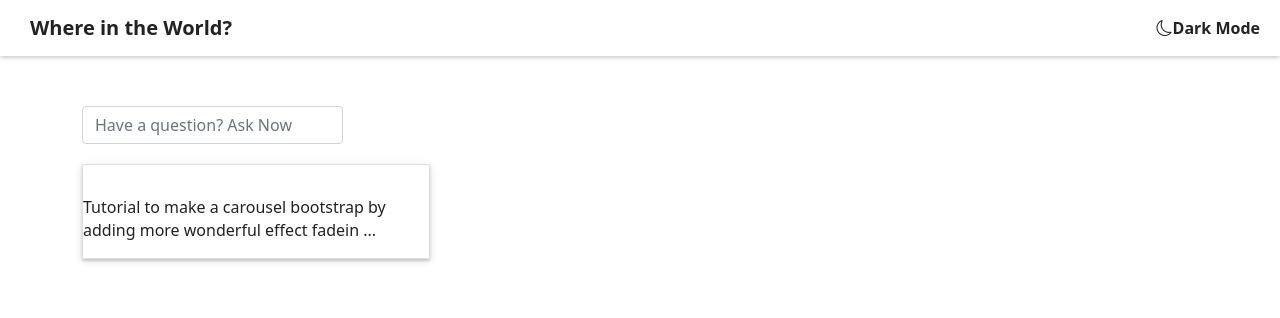
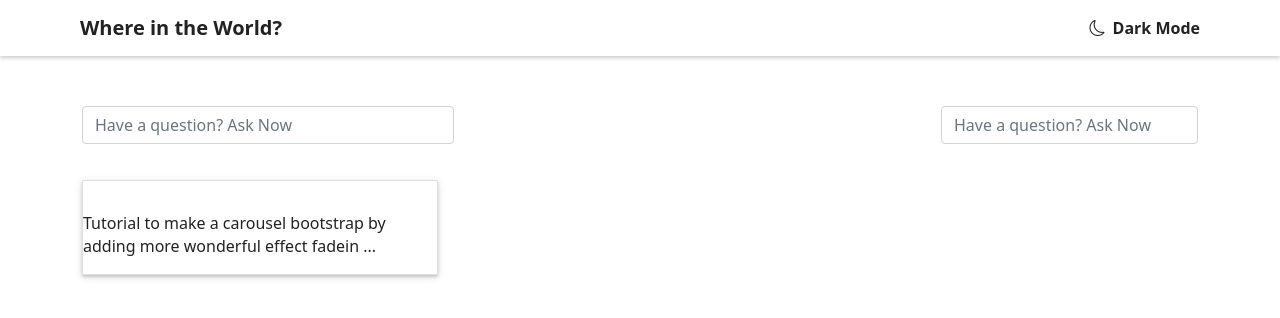
Before and after one commit to uriasvitor/Angular_Challenge_Countries, an Angular app: page / in a window 1280 px wide. Shown: the top 318 px of the page. Built offline with nearby package versions, Linux system fonts and the light colour scheme.

Commit message:
ServiceHttp

```diff
--- a/src/app/app.module.ts
+++ b/src/app/app.module.ts
@@ -15,7 +15,7 @@ import { ListsComponent } from './components/lists/lists.component';
   imports: [
     BrowserModule,
     AppRoutingModule,
-    CommonModule
+    CommonModule,
   ],
   providers: [],
   bootstrap: [AppComponent],
--- a/src/app/components/home/home.component.scss
+++ b/src/app/components/home/home.component.scss
@@ -1,10 +1,12 @@
 .navbar-brand{
-    margin-left: 30px;
+    margin-left: 80px;
 }
 .form-inline{
-    margin-right: 20px;
+    margin-right: 80px;
 }
-
+.bi-moon{
+    margin-right: 7px;
+}
 nav{
     box-shadow: 0 2px 4px 0 rgba(0, 0, 0, 0.2);
 }
--- a/src/app/components/lists/lists.component.html
+++ b/src/app/components/lists/lists.component.html
@@ -1,13 +1,16 @@
-
-
 
 <div class="container">
-    <div class="row height d-flex">
-        <div class="col-md-3">
-            <div class="search">
+        <div class="d-flex justify-content-between mb-3">
+            <div class="search col-md-4">
                 <input type="text" class="form-control" placeholder="Have a question? Ask Now">
+            </div>
+            <div class="search option">
+                <input type="text" class="form-control" placeholder="Have a question? Ask Now">
+            </div>
         </div>
-    </div>
+</div>
+
+<div class="container">
     <div class="row">
         <div class="col-xs-12 col-sm-4">
             <div class="card">
@@ -15,7 +18,7 @@
                     <div class="card-content">
                         <h4 class="card-title">
                             </h4>
-                        <p>
+                        <p class="">
                             Tutorial to make a carousel bootstrap by adding more wonderful effect fadein ...
                         </p>
                     </div>
--- a/src/app/components/lists/lists.component.scss
+++ b/src/app/components/lists/lists.component.scss
@@ -2,7 +2,6 @@
     display: block;
       margin-bottom: 20px;
       line-height: 1.42857143;
-      background-color: #fff;
       border-radius: 1px;
       box-shadow: 0 2px 3px 0 rgba(0,0,0,0.16),0 2px 10px 0 rgba(0,0,0,0.12);
       transition: box-shadow .25s;
--- a/src/styles.scss
+++ b/src/styles.scss
@@ -38,6 +38,12 @@ nav{
 .navbar-brand{
     color: var(--text-color);
 }
-.card-content{
 
+.card{
+    background-color:var(--nav-bg-color);
 }
+
+input[type="text"]{
+    color: var(--text-color);
+    background-color:var(--nav-bg-color);
+}
```
Also changed, not shown: src/core/Contries.model.ts (added, +17 -0 lines), src/core/http.service.ts (added, +18 -0 lines).
